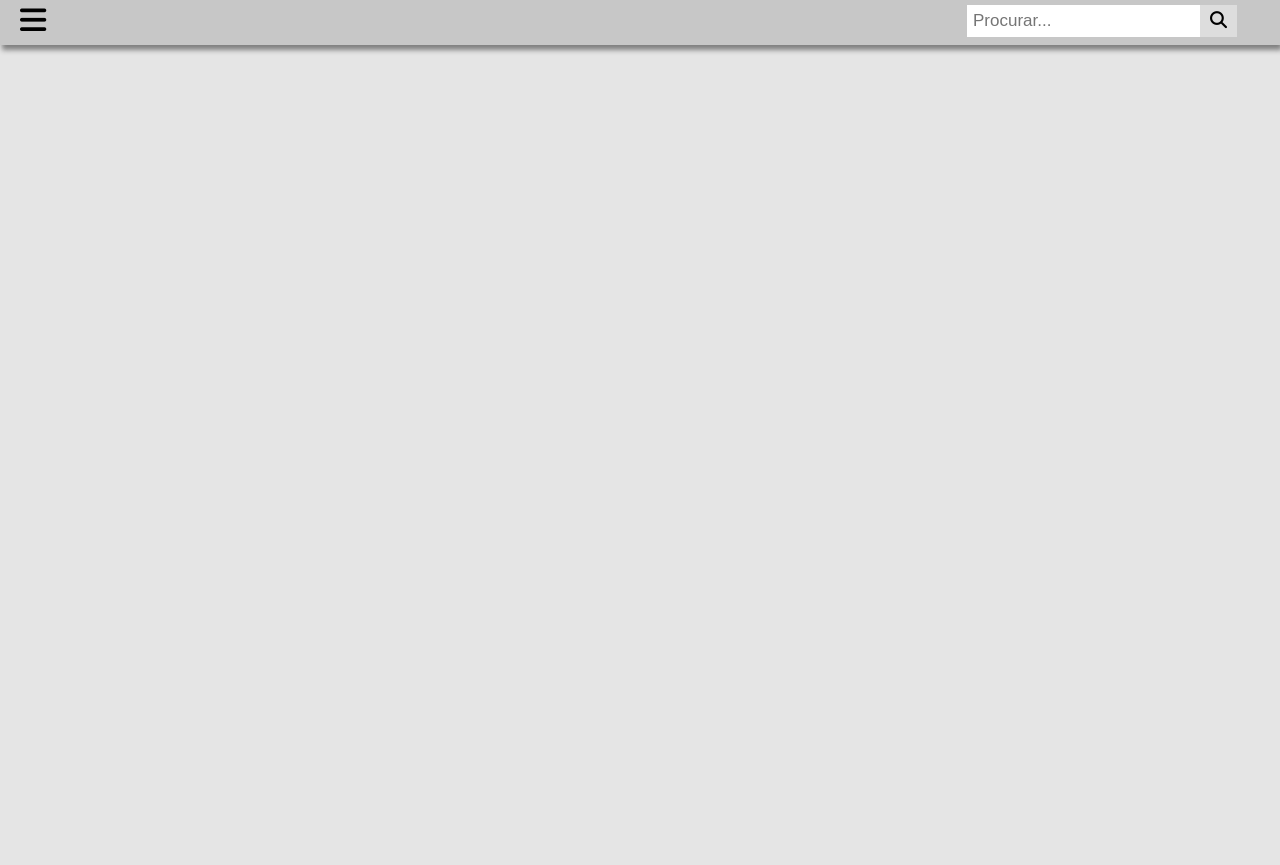
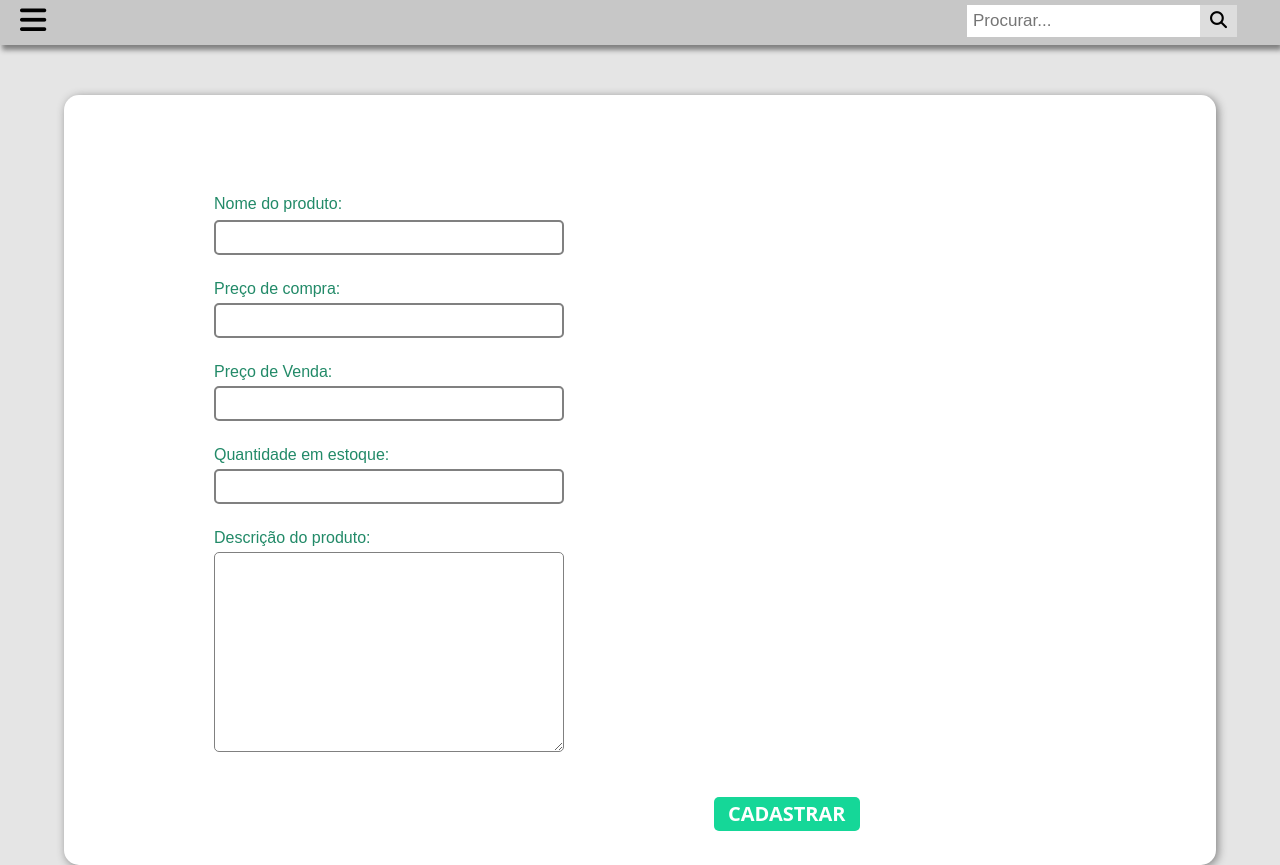
Before and after one commit to Fanzin1/ProjetoFarmacia, a website: page registrar.html in a window 1280 px wide. Shown: the part 105-970 px from the top of the page. Before the commit the page ends 800 px from the top, so only its background shows below. Drawn offline with Linux system fonts and the light colour scheme; files that its build step writes are made by us from their sources; a web font is replaced by a local one.

Commit message:
Add files via upload

```diff
--- a/registrar.html
+++ b/registrar.html
@@ -5,21 +5,24 @@
     <meta charset="UTF-8">
     <meta name="viewport" content="width=device-width, initial-scale=1.0">
     <title>Estoque Farmácia</title>
-    <link rel="stylesheet" href="stylesregistrar.css">
-    <link rel="stylesheet" href="public/css/stylesprodutos.css">
-    <link href="https://fonts.googleapis.com/css2?family=Merriweather:wght@700&display=swap" rel="stylesheet">
+    <link rel="stylesheet" href="css/stylesregistrar.css">
+    <link rel="stylesheet" href="public/css/stylesregistrar.css">
+    <link
+        href="https://fonts.googleapis.com/css2?family=Merriweather:wght@700&family=Montserrat&family=Muli&display=swap"
+        rel="stylesheet">
     <script src="https://kit.fontawesome.com/5dda139b8d.js" crossorigin="anonymous"></script>
+
 </head>
 
 <body>
     <div id="sideNavBar" class="sidenav">
         <a href="javascript:void(0)" class="closebtn" onclick="closeNav()">&times;</a>
         <a href="home.html">ínicio</a>
-        <a href="produtos.html">Produtos</a>
+        <a href="produtos.jsp">Produtos</a>
         <a href="registrar.html">Registrar</a>
         <a href="index.html">Sair</a>
     </div>
-    <div class ="geral" id="main">
+    <div class="geral" id="main">
         <div id="header">
             <H1 class="logo">FARMAX</H1>
 
@@ -31,6 +34,28 @@
                 <input class="search" type="text" placeholder="Procurar..." id="">
                 <button type="submit" class="btp"><i class="fa fa-search"></i></button>
             </form>
+        </div>
+
+        <div id="mainReg">
+            <form name="cadEstoque" action="inserir.jsp" method="post">
+                <p class="nP">Nome do produto:</p>
+                <input type="text" name="nome" id="nome">
+
+                <p class="pC">Preço de compra:</p>
+                <input type="number" step="0.01" min="0" name="precoCompra" id="precoCompra">
+
+                <p class="pV">Preço de Venda:</p>
+                <input type="number" step="0.01" min="0" name="precoVenda" id="precoVenda">
+
+                <p class="eQ">Quantidade em estoque: </p>
+                <input type="number" min="0" name="quantidade" id="quantidade">
+
+                <p class="dC">Descrição do produto:</p>
+                <textarea name="descricao" id="descricao" cols="30" rows="10"></textarea>
+
+                <input type="submit" class="btn" value="CADASTRAR">
+            </form>
+
         </div>
 
     </div>
--- a/stylesregistrar.css
+++ b/stylesregistrar.css
@@ -1,10 +1,12 @@
 * {
     margin: 0;
     box-sizing: border-box;
+    text-decoration: none;
 }
 
 body {
     background-color: #E5E5E5;
+    text-decoration: none;
 }
 
 /*************** CLASS ***************/
@@ -18,30 +20,16 @@ body {
     margin-top: 23px;
 }
 
-.icone{
-    margin-top: 15px;
-    margin-left: 10px;
-    font-size: 30px;
-}
 
-.icone{
+.icone {
     margin-bottom: 10px;
     margin-top: 10px;
     margin-left: 20px;
     font-size: 30px;
-
 }
 
 /*************** ID's ***************/
-#inicio{
-    background-color: white;
-    height: 800px;
-    width: 1700px;
-    margin-left: 115px;
-    margin-top: 0;
-    border-radius: 10px;
-    box-shadow: 5px 5px 10px grey;
-}
+
 
 #header {
 
@@ -53,10 +41,23 @@ body {
 
 }
 
-#menu{
+#menu {
     background-color: #c7c7c7;
     box-shadow: 2px 5px 5px gray;
     z-index: -1;
+}
+
+#mainReg {
+    position: absolute;
+    width: 90%;
+    max-width: 1300px;
+    height: 770px;
+    background-color: white;
+    margin-top: 50px;
+    margin-left: 50%;
+    transform: translateX(-50%);
+    box-shadow: 2px 2px 10px grey;
+    border-radius: 15px;
 }
 
 /*************** MOBILE ***************/
@@ -114,7 +115,7 @@ body {
 
 /*************** Top Nav ***************/
 
-.btp{
+.btp {
     float: right;
     padding: 6px 10px;
     margin-top: -40px;
@@ -124,6 +125,7 @@ body {
     border: none;
     cursor: pointer;
 }
+
 .search {
     float: right;
     padding: 6px;
@@ -134,7 +136,7 @@ body {
 }
 
 @media screen and (max-width: 600px) {
-    .search{
+    .search {
         float: none;
         display: block;
         text-align: left;
@@ -142,7 +144,8 @@ body {
         margin: 0;
         padding: 14px;
     }
-    .btp{
+
+    .btp {
         float: none;
         display: block;
         text-align: left;
@@ -150,7 +153,133 @@ body {
         margin: 0;
         padding: 14px;
     }
-    .search{
+
+    .search {
         border: 1px solid #ccc;
     }
 }
+
+/*************** Registrar ***************/
+#nome {
+    width: 350px;
+    height: 35px;
+    margin-left: 150px;
+    margin-top: 125px;
+    padding-left: 5px;
+    border-radius: 5px;
+    border-color: gray;
+    border-style: solid;
+    font-family: 'Muli', sans-serif;
+    font-size: 14px;
+}
+
+.nP {
+    font-family: 'Muli', sans-serif;
+    position: absolute;
+    margin-left: 150px;
+    margin-top: 100px;
+    font-weight: 400;
+    color: #228a68;
+}
+
+#precoCompra{
+    width: 350px;
+    height: 35px;
+    margin-left: 150px;
+    margin-top: 5px;
+    padding-left: 5px;
+    border-radius: 5px;
+    border-color: gray;
+    border-style: solid;
+    font-family: 'Muli', sans-serif;
+    font-size: 14px;
+}
+
+.pC{
+    font-family: 'Muli', sans-serif;
+    margin-left: 150px;
+    margin-top: 25px;
+    font-weight: 400;
+    color: #228a68;
+
+}
+
+#precoVenda{
+    width: 350px;
+    height: 35px;
+    margin-left: 150px;
+    margin-top: 5px;
+    padding-left: 5px;
+    border-radius: 5px;
+    border-color: gray;
+    border-style: solid;
+    font-family: 'Muli', sans-serif;
+    font-size: 14px;
+
+}
+
+.pV{
+    font-family: 'Muli', sans-serif;
+    margin-left: 150px;
+    margin-top: 25px;
+    font-weight: 400;
+    color: #228a68;
+
+}
+
+#quantidade{
+    width: 350px;
+    height: 35px;
+    margin-left: 150px;
+    margin-top: 5px;
+    padding-left: 5px;
+    border-radius: 5px;
+    border-color: gray;
+    border-style: solid;
+    font-family: 'Muli', sans-serif;
+    font-size: 14px;
+}
+
+.eQ{
+    font-family: 'Muli', sans-serif;
+    margin-left: 150px;
+    margin-top: 25px;
+    font-weight: 400;
+    color: #228a68;
+}
+
+#descricao{
+    width: 350px;
+    height: 200px;
+    margin-left: 150px;
+    margin-top: 5px;
+    padding-left: 5px;
+    border-radius: 5px;
+    border-color: gray;
+    border-style: solid;
+    font-family: 'Muli', sans-serif;
+    font-size: 14px;
+
+}
+
+.dC{
+    font-family: 'Muli', sans-serif;
+    margin-left: 150px;
+    margin-top: 25px;
+    font-weight: 400;
+    color: #228a68;
+}
+
+.btn {
+    position: absolute;
+    background-color: #15d798;
+    border-radius: 5px;
+    padding: 7px 14px;
+    color: #ffffff;
+    display: inline-block;
+    font: normal bold 20px/1 "Open Sans", sans-serif;
+    text-align: center;
+    margin-top: 250px;
+    margin-left: 150px;
+    border: 0;
+}
```
Lines whose indentation alone changed are shown as unchanged.
